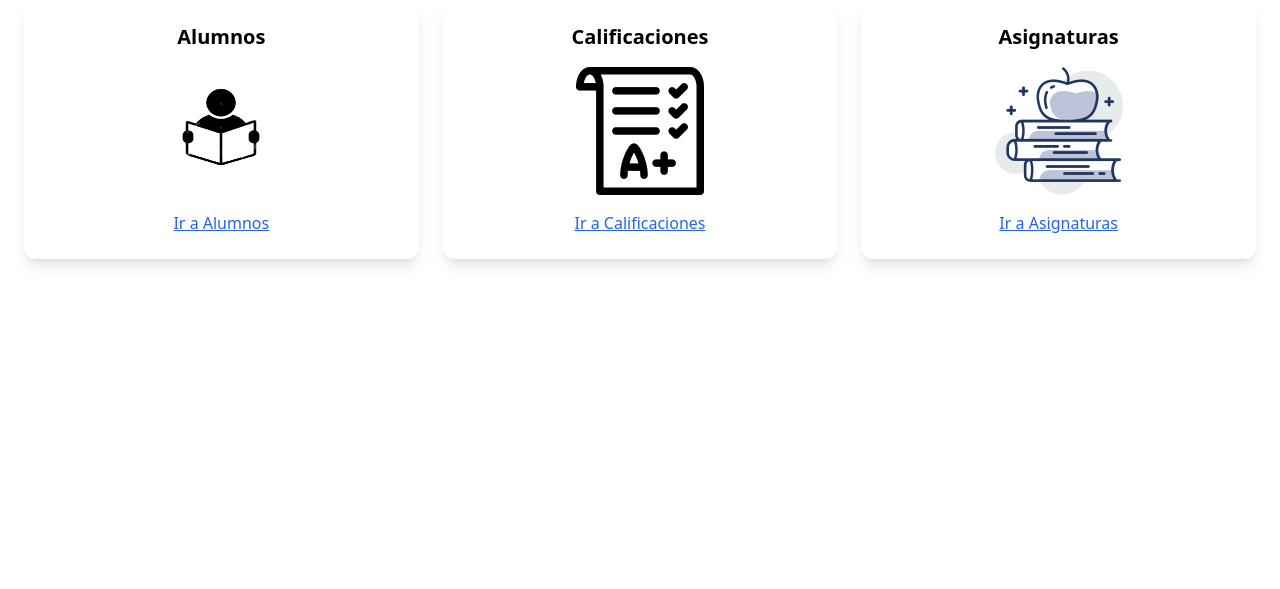
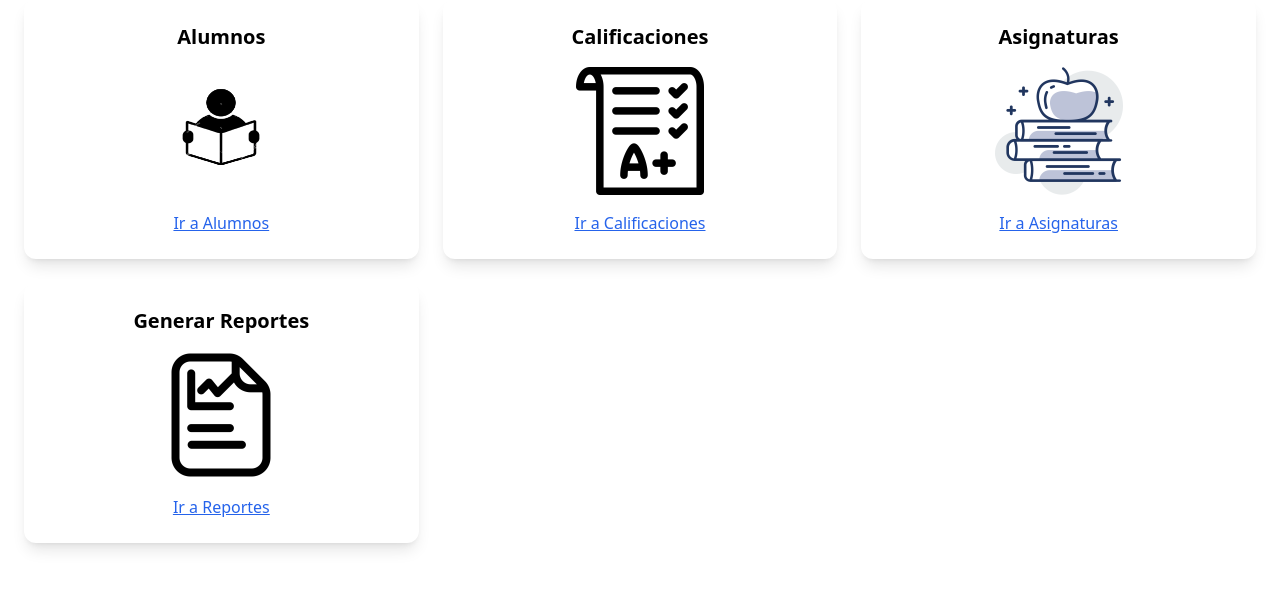
Before and after one commit to Luis-Inzunza/Gestion-de-Calificaciones, a PHP site: page / in a window 1280 px wide. Shown: the part 89-678 px from the top of the page. Run offline with PHP 8.4, Linux system fonts and the light colour scheme; the visitor is signed in with stand-in values (Sample User, id 1); some libraries are stand-ins or nearby versions.

Commit message:
feat: agregamos el apartado de generador de reportes

```diff
--- a/index.php
+++ b/index.php
@@ -23,7 +23,7 @@ $nombre = $_SESSION['nombre'] ?? 'Usuario Fantasma';
     <div class="text-lg font-semibold">
       Bienvenido, <?= htmlspecialchars($nombre) ?>
     </div>
-    <a href="login/logout.php" class="bg-red-500 px-3 py-1 rounded hover:bg-red-600">
+    <a href="./pages/login/logout.php" class="bg-red-500 px-3 py-1 rounded hover:bg-red-600">
       Cerrar Sesión
     </a>
   </header>
@@ -48,6 +48,13 @@ $nombre = $_SESSION['nombre'] ?? 'Usuario Fantasma';
     <h2 class="text-xl font-bold mb-4">Asignaturas</h2>
     <img src="./images/asignaturas.png" alt="asignaturas" class="w-32 h-32 mb-4">
     <a href="./pages/asignaturas.php" class="text-blue-600 underline">Ir a Asignaturas</a>
+  </div>
+
+    <!-- Reportes -->
+  <div class="bg-white shadow-lg rounded-xl p-6 flex flex-col items-center">
+    <h2 class="text-xl font-bold mb-4">Generar Reportes</h2>
+    <img src="./images/reporte.png" alt="asignaturas" class="w-32 h-32 mb-4">
+    <a href="./pages/reporte.php" class="text-blue-600 underline">Ir a Reportes</a>
   </div>
 </section>
 
```
Also changed, not shown: images/reporte.png (added).
